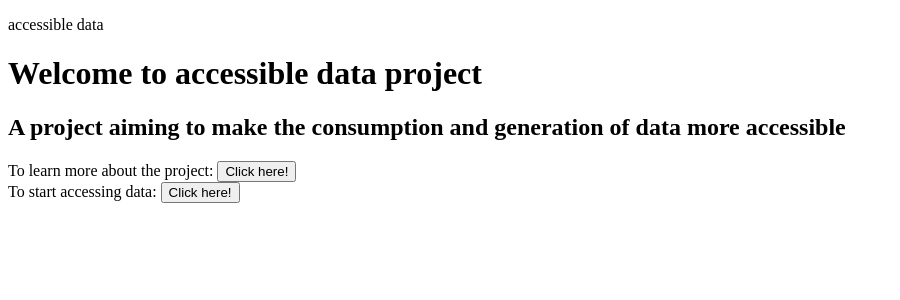
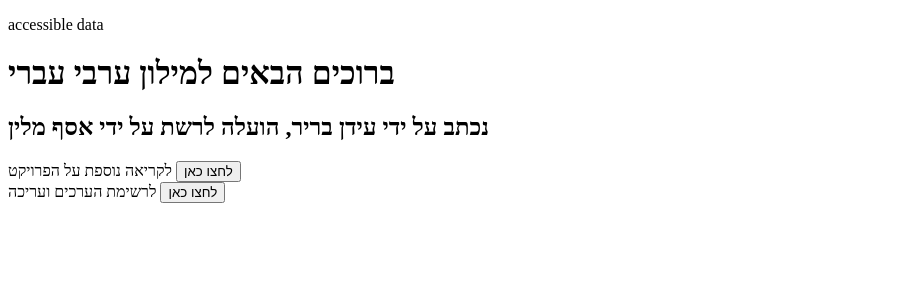
Before and after one commit to Asaf-Malin/accessible-world-data, an Angular app in the folder angular/: page / in a window 1280 px wide. Shown: the top 300 px of the page, without its empty margins (0-900 px from the left). Built offline with nearby package versions, Linux system fonts and the light colour scheme.

Commit message:
repurpose

```diff
--- a/angular/src/app/about/homepage/homepage.component.html
+++ b/angular/src/app/about/homepage/homepage.component.html
@@ -1,5 +1,5 @@
-<h1>Welcome to accessible data project</h1>
-<h2>A project aiming to make the consumption and generation of data more accessible</h2>
-To learn more about the project: <button routerLink="/about">Click here!</button>
+<h1>ברוכים הבאים למילון ערבי עברי</h1>
+<h2>נכתב על ידי עידן בריר, הועלה לרשת על ידי אסף מלין</h2>
+לקריאה נוספת על הפרויקט <button routerLink="/about">לחצו כאן</button>
 <br>
-To start accessing data: <button routerLink="/objects">Click here!</button>
+לרשימת הערכים ועריכה <button routerLink="/objects">לחצו כאן</button>
```
